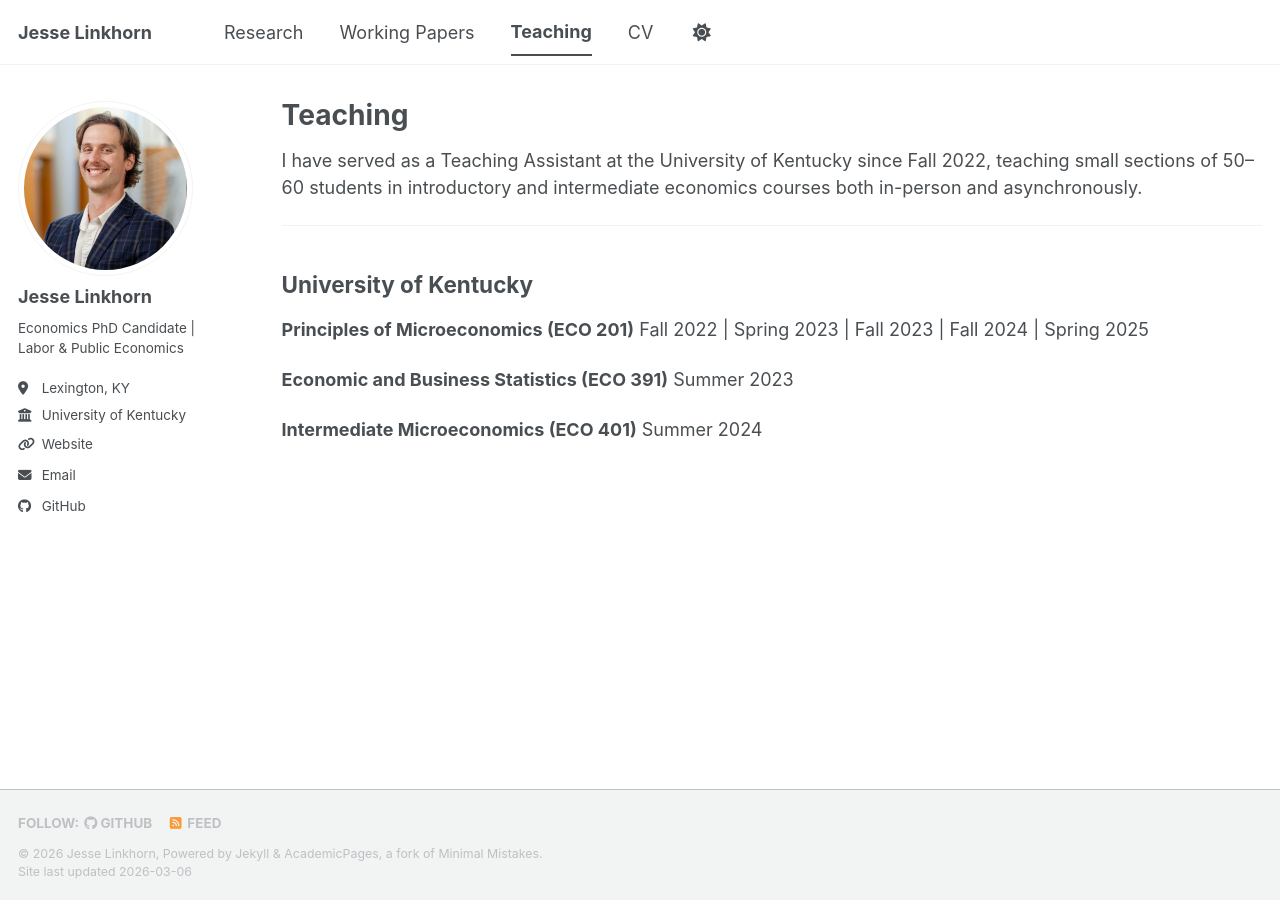
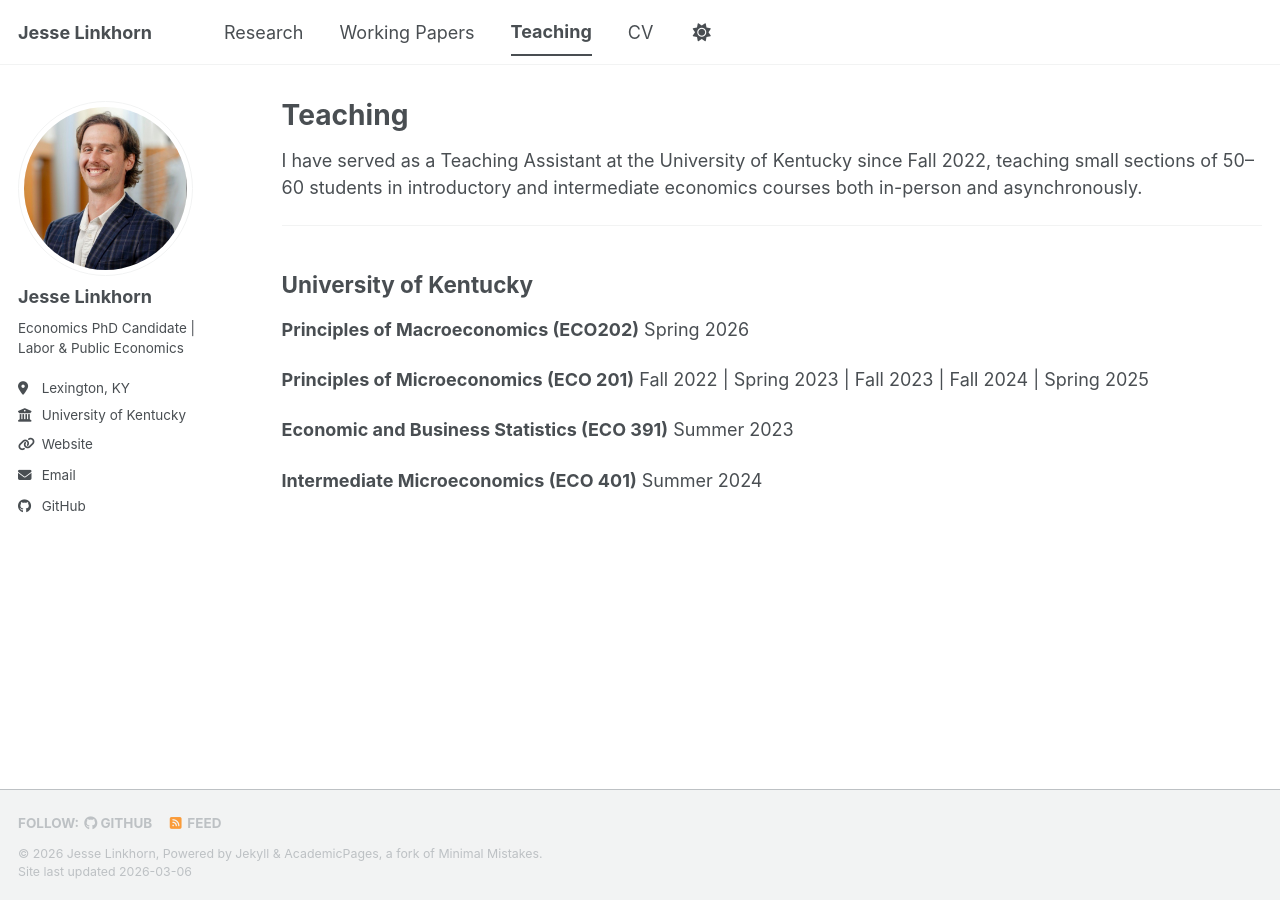
Before and after one commit to linkhornj14/linkhornj14.github.io, a Jekyll site: the page built from _teaching/teaching.md, in a window 1280 px wide. Built offline with Jekyll 4.4.1, drawn with Linux system fonts in a browser that asks for light colours; a script bundle is joined from its source files by our own code; library files that are not in the unit come from our copies.

Commit message:
Update teaching.md
added spring 2026

```diff
--- a/_teaching/teaching.md
+++ b/_teaching/teaching.md
@@ -10,6 +10,8 @@ I have served as a Teaching Assistant at the University of Kentucky since Fall 2
 ---
 
 ## University of Kentucky
+**Principles of Macroeconomics (ECO202)**
+Spring 2026
 
 **Principles of Microeconomics (ECO 201)**
 Fall 2022 | Spring 2023 | Fall 2023 | Fall 2024 | Spring 2025
```
